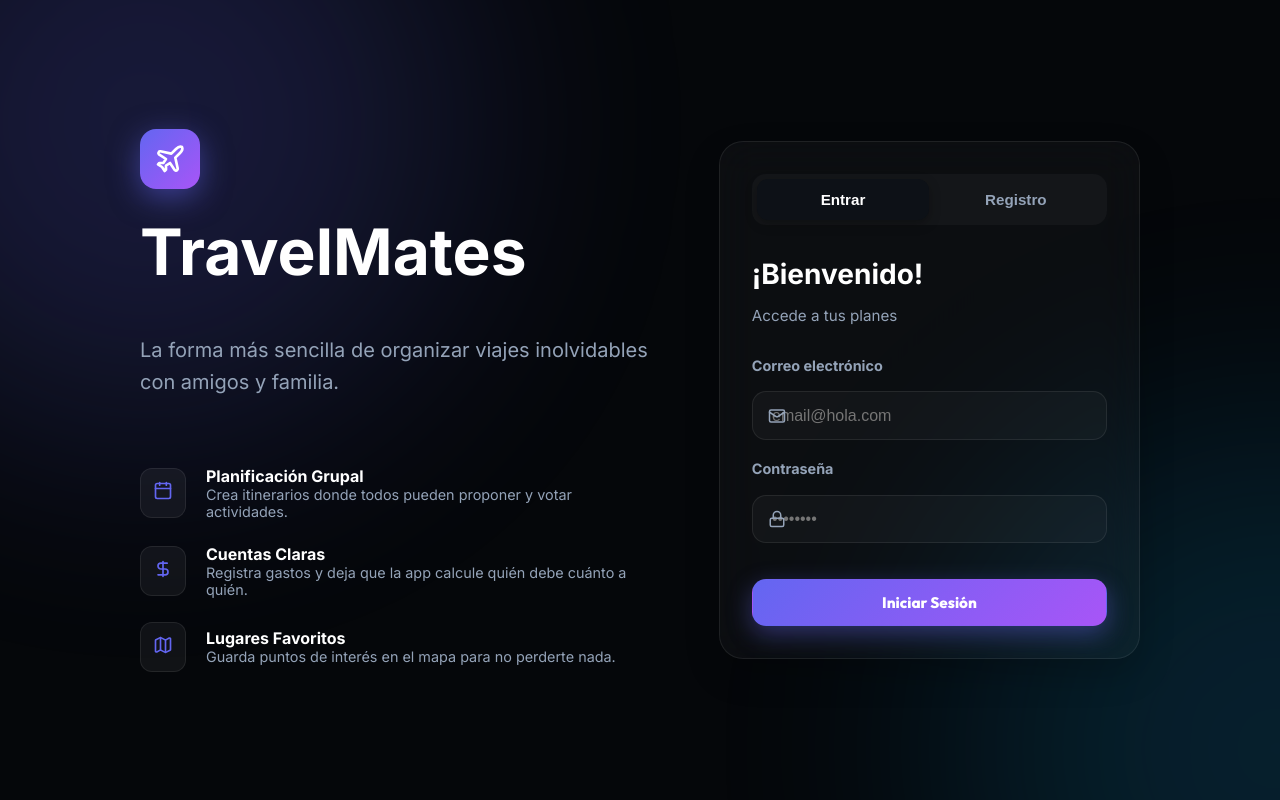
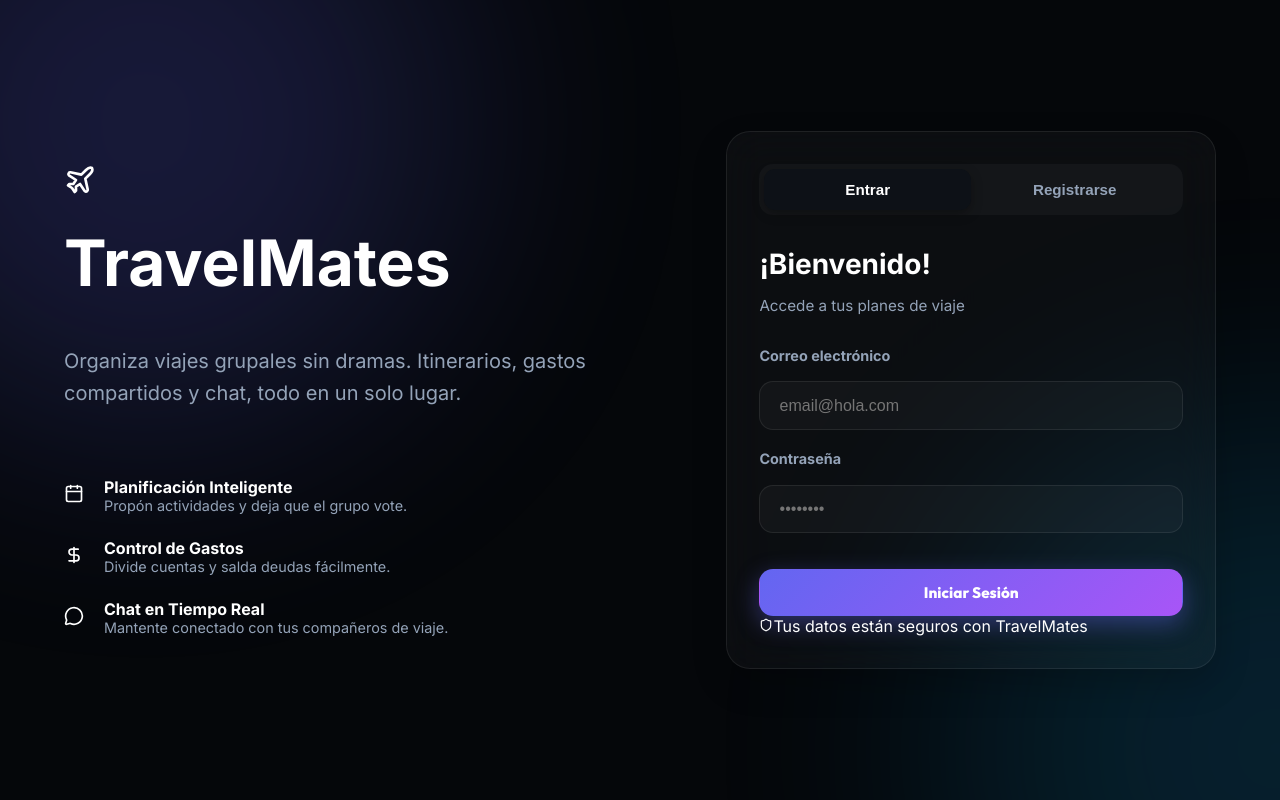
Before and after one commit to melinarivera/TravelMates-App, a React (Vite) app: page /auth in a window 1280 px wide. Built offline with nearby package versions, Linux system fonts and the light colour scheme.

Commit message:
feat: redesign AuthPage UI with updated components, messaging, and responsive layout

```diff
--- a/src/pages/AuthPage.jsx
+++ b/src/pages/AuthPage.jsx
@@ -1,7 +1,7 @@
 import { useState } from 'react'
 import { Navigate } from 'react-router-dom'
 import { useAuth } from '../context/AuthContext'
-import { Plane, Mail, Lock, User, Calendar, DollarSign, Map, MessageCircle } from 'lucide-react'
+import { Plane, Calendar, DollarSign, Map, MessageCircle, Shield, Globe } from 'lucide-react'
 import './AuthPage.css'
 
 export default function AuthPage() {
@@ -25,13 +25,13 @@ export default function AuthPage() {
         const { error } = await signUp(email, password, { full_name: name })
         if (error) throw error
         setMode('login')
-        setError('¡Cuenta creada! Ya puedes entrar con tus datos.')
+        setError('¡Cuenta creada! Ya puedes entrar.')
       } else {
         const { error } = await signIn(email, password)
         if (error) throw error
       }
     } catch (err) {
-      setError(err.message || 'Algo salió mal.')
+      setError(err.message || 'Error al conectar.')
     } finally {
       setLoading(false)
     }
@@ -39,51 +39,61 @@ export default function AuthPage() {
 
   return (
     <div className="auth-page">
-      <div className="auth-container">
-        <div className="auth-brand">
-          <div className="auth-brand-logo">
+      <div className="container auth-container">
+        {/* Lado Izquierdo: Branding y Features (La "Landing") */}
+        <div className="auth-brand fade-in-up">
+          <div className="auth-logo-badge">
             <Plane size={32} />
           </div>
           <h1 className="auth-brand-title">TravelMates</h1>
-          <p className="auth-brand-sub">La forma más sencilla de organizar viajes inolvidables con amigos y familia.</p>
+          <p className="auth-brand-sub">
+            Organiza viajes grupales sin dramas. Itinerarios, gastos compartidos y chat, todo en un solo lugar.
+          </p>
 
           <div className="auth-features">
             <div className="auth-feature">
-              <div className="auth-feature-icon-box"><Calendar size={20} /></div>
+              <div className="auth-feature-icon"><Calendar size={20} /></div>
               <div>
-                <strong>Planificación Grupal</strong>
-                <p>Crea itinerarios donde todos pueden proponer y votar actividades.</p>
+                <strong>Planificación Inteligente</strong>
+                <p>Propón actividades y deja que el grupo vote.</p>
               </div>
             </div>
             <div className="auth-feature">
-              <div className="auth-feature-icon-box"><DollarSign size={20} /></div>
+              <div className="auth-feature-icon"><DollarSign size={20} /></div>
               <div>
-                <strong>Cuentas Claras</strong>
-                <p>Registra gastos y deja que la app calcule quién debe cuánto a quién.</p>
+                <strong>Control de Gastos</strong>
+                <p>Divide cuentas y salda deudas fácilmente.</p>
               </div>
             </div>
             <div className="auth-feature">
-              <div className="auth-feature-icon-box"><Map size={20} /></div>
+              <div className="auth-feature-icon"><MessageCircle size={20} /></div>
               <div>
-                <strong>Lugares Favoritos</strong>
-                <p>Guarda puntos de interés en el mapa para no perderte nada.</p>
+                <strong>Chat en Tiempo Real</strong>
+                <p>Mantente conectado con tus compañeros de viaje.</p>
               </div>
             </div>
           </div>
         </div>
 
-        <div className="auth-form-panel glass-card">
+        {/* Lado Derecho: Formulario Glass */}
+        <div className="auth-form-panel glass-card fade-in-up delay-1">
           <div className="auth-tabs">
-            <button className={`auth-tab ${mode === 'login' ? 'active' : ''}`} onClick={() => { setMode('login'); setError('') }}>
+            <button className={`auth-tab ${mode === 'login' ? 'active' : ''}`} onClick={() => setMode('login')}>
               Entrar
             </button>
-            <button className={`auth-tab ${mode === 'register' ? 'active' : ''}`} onClick={() => { setMode('register'); setError('') }}>
-              Registro
+            <button className={`auth-tab ${mode === 'register' ? 'active' : ''}`} onClick={() => setMode('register')}>
+              Registrarse
             </button>
           </div>
 
-          <h2 className="auth-form-title">{mode === 'login' ? '¡Bienvenido!' : 'Crea tu cuenta'}</h2>
-          <p className="auth-form-sub">{mode === 'login' ? 'Accede a tus planes' : 'Comienza tu aventura hoy'}</p>
+          <div className="auth-header">
+            <h2 className="auth-form-title">
+              {mode === 'login' ? '¡Bienvenido!' : 'Crea tu cuenta'}
+            </h2>
+            <p className="auth-form-sub">
+              {mode === 'login' ? 'Accede a tus planes de viaje' : 'Únete a la aventura hoy mismo'}
+            </p>
+          </div>
 
           {error && (
             <div className={`auth-alert ${error.includes('!') ? 'auth-alert-success' : 'auth-alert-error'}`}>
@@ -95,33 +105,29 @@ export default function AuthPage() {
             {mode === 'register' && (
               <div className="form-group">
                 <label className="form-label">Nombre y Apellido</label>
-                <div className="form-input-with-icon">
-                  <User size={18} className="input-icon" />
-                  <input type="text" className="form-input" placeholder="Nombre Apellido" value={name} onChange={e => setName(e.target.value)} required />
-                </div>
+                <input type="text" className="form-input" placeholder="Nombre Apellido" value={name} onChange={e => setName(e.target.value)} required />
               </div>
             )}
 
             <div className="form-group">
               <label className="form-label">Correo electrónico</label>
-              <div className="form-input-with-icon">
-                <Mail size={18} className="input-icon" />
-                <input type="email" className="form-input" placeholder="email@hola.com" value={email} onChange={e => setEmail(e.target.value)} required />
-              </div>
+              <input type="email" className="form-input" placeholder="email@hola.com" value={email} onChange={e => setEmail(e.target.value)} required />
             </div>
 
             <div className="form-group">
               <label className="form-label">Contraseña</label>
-              <div className="form-input-with-icon">
-                <Lock size={18} className="input-icon" />
-                <input type="password" className="form-input" placeholder="••••••••" value={password} onChange={e => setPassword(e.target.value)} required minLength={6} />
-              </div>
+              <input type="password" className="form-input" placeholder="••••••••" value={password} onChange={e => setPassword(e.target.value)} required minLength={6} />
             </div>
 
             <button type="submit" className="btn btn-primary btn-lg" disabled={loading} style={{ width: '100%', marginTop: '1rem' }}>
               {loading ? <div className="spinner" /> : (mode === 'login' ? 'Iniciar Sesión' : 'Registrarse')}
             </button>
           </form>
+
+          <div className="auth-footer">
+            <Shield size={14} />
+            <span>Tus datos están seguros con TravelMates</span>
+          </div>
         </div>
       </div>
     </div>
```
